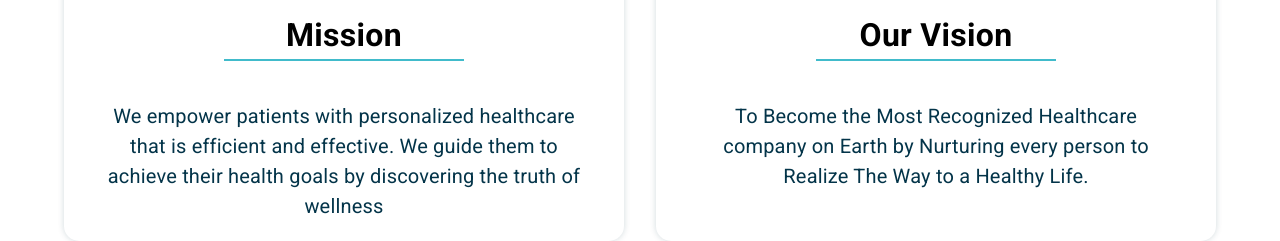
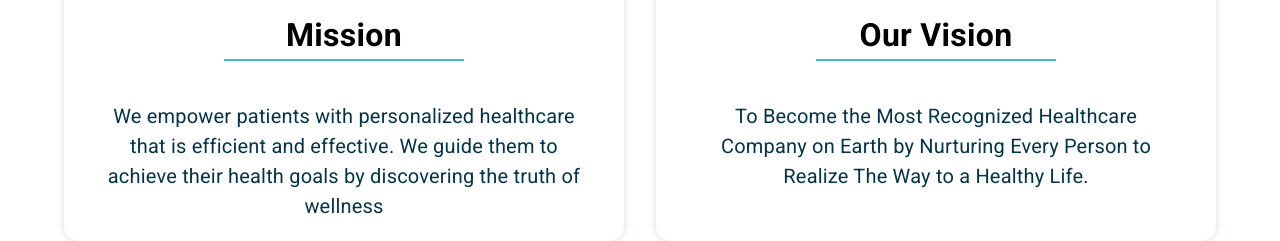
Before and after one commit to engfadymohsen/fanousclinic, a React (Create React App) app: page / in a window 1280 px wide. Shown: the part 896-1137 px from the top of the page. Built offline with nearby package versions, Linux system fonts and the light colour scheme.

Commit message:
Update MVV.tsx

```diff
--- a/src/components/home/mvv/MVV.tsx
+++ b/src/components/home/mvv/MVV.tsx
@@ -50,7 +50,7 @@ const MVV = () => {
                     <Typography sx={{ fontSize: '2rem', fontWeight: '700' }}>Our Vision</Typography>
                     <Box sx={{ width: '50%', height: '2px', backgroundColor: theme.sec_color }}></Box>
                     <Typography sx={{ textAlign: 'center', color: theme.primary_color, marginTop: '2.5rem', fontSize: theme.body_font}}>
-                        To Become the Most Recognized Healthcare company on Earth by Nurturing every person
+                        To Become the Most Recognized Healthcare Company on Earth by Nurturing Every Person
                         to Realize The Way to a Healthy Life.
                     </Typography>
                 </Box>
```
